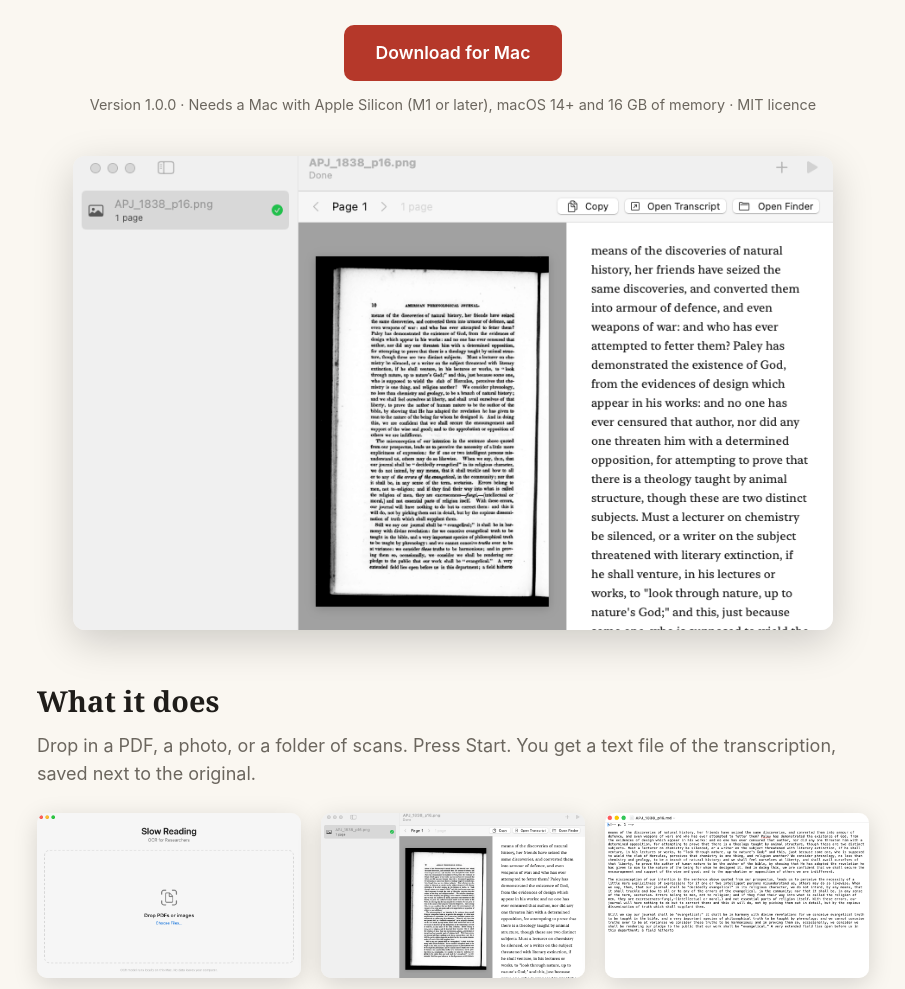
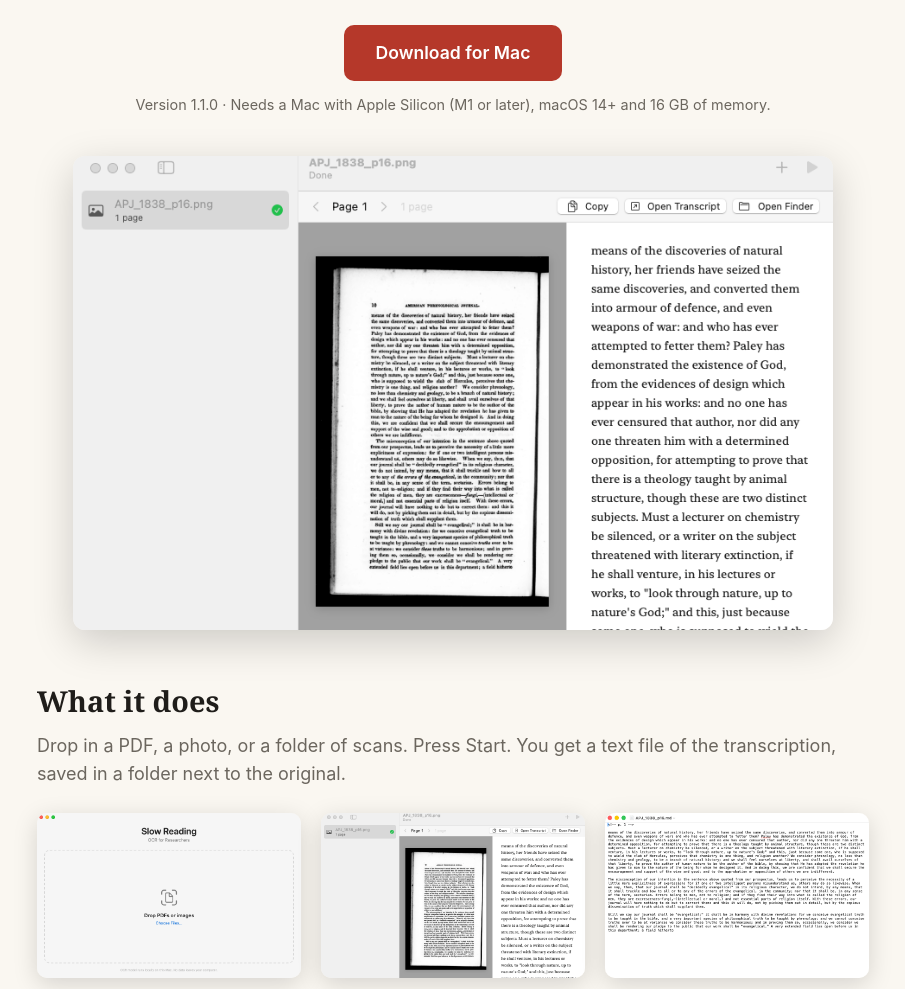
Before and after one commit to poskett/Slow-Reading-OCR, a plain HTML site: page docs/index.html in a window 1280 px wide. Shown: the part 303-1292 px from the top of the page, without its empty margins (187-1092 px from the left). Drawn offline with Linux system fonts and the light colour scheme.

Commit message:
Update to v1.1.0

```diff
--- a/docs/index.html
+++ b/docs/index.html
@@ -88,7 +88,7 @@ footer a:hover, .note a:hover, .small a:hover { color: var(--ink); }
   <h1>Slow Reading OCR</h1>
   <p class="tagline">Machine Learning OCR. Free, private, and on your own Mac.</p>
   <a class="button" href="https://github.com/poskett/Slow-Reading-OCR/releases/latest" id="download">Download for Mac</a>
-  <p class="small">Version 1.0.0 · Needs a Mac with Apple Silicon (M1 or later), macOS 14+ and 16 GB of memory · MIT licence</p>
+  <p class="small">Version 1.1.0 · Needs a Mac with Apple Silicon (M1 or later), macOS 14+ and 16 GB of memory.</p>
   <img class="shot" src="images/result.png" alt="Slow Reading showing a scanned journal page next to its transcription">
 </header>
 
@@ -96,7 +96,7 @@ footer a:hover, .note a:hover, .small a:hover { color: var(--ink); }
 
   <section>
     <h2>What it does</h2>
-    <p class="lead">Drop in a PDF, a photo, or a folder of scans. Press Start. You get a text file of the transcription, saved next to the original.</p>
+    <p class="lead">Drop in a PDF, a photo, or a folder of scans. Press Start. You get a text file of the transcription, saved in a folder next to the original.</p>
     <div class="shots">
       <figure>
         <img src="images/drop.png" alt="The empty Slow Reading window with a box to drop files into">
```
